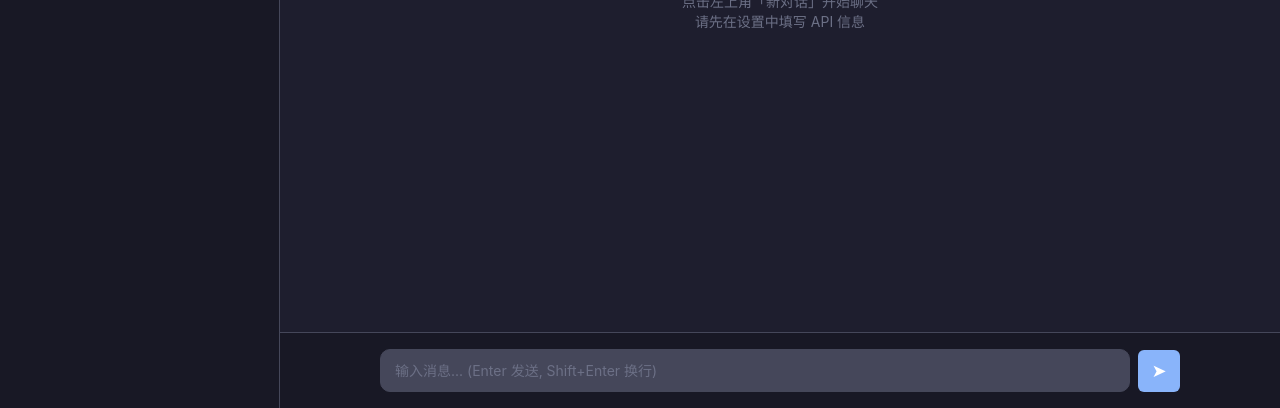
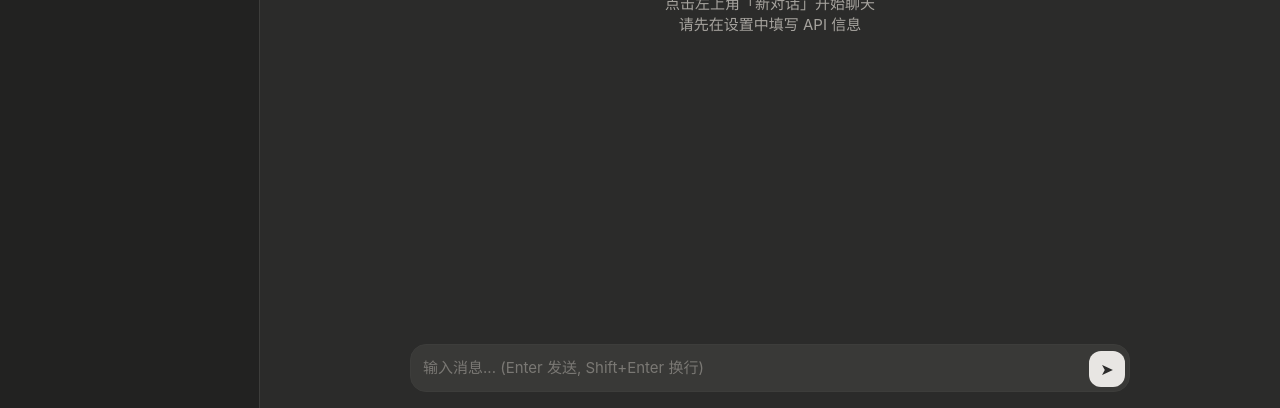
Before and after one commit to Aletnor/ai-chat, a plain HTML site: page index.html in a window 1280 px wide. Shown: the part 392-800 px from the top of the page. Drawn offline with nearby package versions, Linux system fonts and the light colour scheme; a small style sheet from the web is missing.

Commit message:
UI overhaul: Claude.ai warm color palette, rounded bubbles, refined layout

```diff
--- a/index.html
+++ b/index.html
@@ -12,44 +12,50 @@
 <style>
 /* ========== CSS 变量 / 主题 ========== */
 :root {
-  --bg-primary: #1e1e2e;
-  --bg-secondary: #181825;
-  --bg-tertiary: #313244;
-  --bg-input: #45475a;
-  --text-primary: #cdd6f4;
-  --text-secondary: #a6adc8;
-  --text-muted: #6c7086;
-  --accent: #89b4fa;
-  --accent-hover: #74c7ec;
-  --user-msg-bg: #313244;
-  --ai-msg-bg: #1e1e2e;
-  --border-color: #45475a;
-  --danger: #f38ba8;
-  --danger-hover: #eba0ac;
-  --success: #a6e3a1;
-  --sidebar-width: 280px;
-  --scrollbar-thumb: #45475a;
+  --bg-primary: #2b2b2a;
+  --bg-secondary: #222221;
+  --bg-tertiary: #393937;
+  --bg-input: #393937;
+  --text-primary: #e8e6e3;
+  --text-secondary: #a6a39e;
+  --text-muted: #7a7874;
+  --accent: #da7756;
+  --accent-hover: #e88a6b;
+  --user-msg-bg: #3c3b39;
+  --ai-msg-bg: transparent;
+  --border-color: #3d3d3b;
+  --danger: #e87062;
+  --danger-hover: #d45a4c;
+  --success: #5bb98b;
+  --sidebar-width: 260px;
+  --scrollbar-thumb: #4a4a48;
   --scrollbar-track: transparent;
+  --code-bg: #1e1e1e;
+  --code-header-bg: #2d2d2c;
+  --code-text: #ccc;
 }
 
 [data-theme="light"] {
-  --bg-primary: #ffffff;
-  --bg-secondary: #f5f5f5;
-  --bg-tertiary: #e8e8e8;
+  --bg-primary: #faf9f6;
+  --bg-secondary: #f0eeea;
+  --bg-tertiary: #e8e6e1;
   --bg-input: #ffffff;
-  --text-primary: #333333;
-  --text-secondary: #666666;
+  --text-primary: #1a1a1a;
+  --text-secondary: #5a5a5a;
   --text-muted: #999999;
-  --accent: #4a90d9;
-  --accent-hover: #357abd;
-  --user-msg-bg: #e3f2fd;
-  --ai-msg-bg: #ffffff;
-  --border-color: #e0e0e0;
-  --danger: #e74c3c;
-  --danger-hover: #c0392b;
-  --success: #27ae60;
-  --scrollbar-thumb: #ccc;
+  --accent: #da7756;
+  --accent-hover: #c56843;
+  --user-msg-bg: #f0ede6;
+  --ai-msg-bg: transparent;
+  --border-color: #e5e3de;
+  --danger: #d94b4b;
+  --danger-hover: #c03a3a;
+  --success: #3aa06b;
+  --scrollbar-thumb: #d0cec9;
   --scrollbar-track: transparent;
+  --code-bg: #f5f4f1;
+  --code-header-bg: #eae8e4;
+  --code-text: #37352f;
 }
 
 /* ========== 全局样式 ========== */
@@ -93,7 +99,7 @@ button {
 }
 
 .sidebar-header {
-  padding: 16px;
+  padding: 12px;
   border-bottom: 1px solid var(--border-color);
   display: flex;
   gap: 8px;
@@ -102,20 +108,21 @@ button {
 .sidebar-header button {
   flex: 1;
   padding: 10px;
-  background: var(--accent);
-  color: #fff;
+  background: var(--text-primary);
+  color: var(--bg-primary);
   font-weight: 600;
-}
-.sidebar-header button:hover { background: var(--accent-hover); }
+  border-radius: 8px;
+}
+.sidebar-header button:hover { opacity: 0.85; }
 
 .sidebar-header .btn-settings {
   flex: none;
   width: 40px;
   background: var(--bg-tertiary);
-  color: var(--text-primary);
+  color: var(--text-secondary);
   font-size: 18px;
 }
-.sidebar-header .btn-settings:hover { background: var(--border-color); }
+.sidebar-header .btn-settings:hover { background: var(--border-color); color: var(--text-primary); }
 
 .chat-list {
   flex: 1;
@@ -176,12 +183,12 @@ button {
 
 /* 顶栏 */
 .topbar {
-  padding: 12px 16px;
+  padding: 12px 20px;
   border-bottom: 1px solid var(--border-color);
   display: flex;
   align-items: center;
   gap: 12px;
-  background: var(--bg-secondary);
+  background: var(--bg-primary);
 }
 
 .topbar .btn-toggle-sidebar {
@@ -205,13 +212,13 @@ button {
 .messages-container {
   flex: 1;
   overflow-y: auto;
-  padding: 16px;
+  padding: 24px 16px;
 }
 
 .message {
-  max-width: 800px;
-  margin: 0 auto 4px;
-  padding: 12px 0;
+  max-width: 720px;
+  margin: 0 auto;
+  padding: 14px 0;
 }
 
 .message-user {
@@ -234,15 +241,15 @@ button {
 .message-role { display: none; }
 
 .message-content {
-  line-height: 1.7;
-  font-size: 14.5px;
+  line-height: 1.75;
+  font-size: 15px;
   word-break: break-word;
 }
 
 .message-user .message-content {
   background: var(--user-msg-bg);
-  padding: 10px 16px;
-  border-radius: 18px 18px 4px 18px;
+  padding: 12px 18px;
+  border-radius: 20px 20px 4px 20px;
 }
 
 .message-assistant .message-content {
@@ -281,10 +288,11 @@ button {
 /* 代码块容器 */
 .code-block-wrapper {
   position: relative;
-  margin: 8px 0;
-  border-radius: 8px;
+  margin: 10px 0;
+  border-radius: 10px;
   overflow: hidden;
-  background: #0d1117;
+  background: var(--code-bg);
+  border: 1px solid var(--border-color);
 }
 
 .code-block-header {
@@ -292,19 +300,19 @@ button {
   justify-content: space-between;
   align-items: center;
   padding: 6px 12px;
-  background: #161b22;
+  background: var(--code-header-bg);
   font-size: 12px;
-  color: #8b949e;
+  color: var(--text-muted);
 }
 
 .code-block-copy {
   background: none;
-  color: #8b949e;
+  color: var(--text-muted);
   font-size: 12px;
   padding: 2px 8px;
   border-radius: 4px;
 }
-.code-block-copy:hover { color: #fff; background: rgba(255,255,255,0.1); }
+.code-block-copy:hover { color: var(--text-primary); background: var(--bg-tertiary); }
 
 .code-block-wrapper pre {
   margin: 0;
@@ -328,59 +336,62 @@ button {
   color: var(--text-muted);
 }
 
-.welcome h2 { font-size: 24px; margin-bottom: 8px; color: var(--text-secondary); }
-.welcome p { font-size: 14px; }
+.welcome h2 { font-size: 28px; margin-bottom: 8px; color: var(--text-primary); font-weight: 600; }
+.welcome p { font-size: 15px; color: var(--text-secondary); }
 
 /* 输入区域 */
 .input-area {
-  padding: 16px;
-  border-top: 1px solid var(--border-color);
-  background: var(--bg-secondary);
+  padding: 12px 16px 16px;
+  background: var(--bg-primary);
 }
 
 .input-wrapper {
-  max-width: 800px;
+  max-width: 720px;
   margin: 0 auto;
   display: flex;
   gap: 8px;
   align-items: flex-end;
-}
+  background: var(--bg-input);
+  border: 1px solid var(--border-color);
+  border-radius: 16px;
+  padding: 4px 4px 4px 12px;
+  transition: border-color 0.2s;
+}
+
+.input-wrapper:focus-within { border-color: var(--text-muted); }
 
 .input-wrapper textarea {
   flex: 1;
   resize: none;
-  border: 1px solid var(--border-color);
-  border-radius: 10px;
-  padding: 10px 14px;
-  font-size: 14px;
+  border: none;
+  padding: 8px 0;
+  font-size: 15px;
   font-family: inherit;
   line-height: 1.5;
-  background: var(--bg-input);
+  background: transparent;
   color: var(--text-primary);
   max-height: 200px;
-  min-height: 42px;
+  min-height: 36px;
   outline: none;
-  transition: border-color 0.2s;
-}
-
-.input-wrapper textarea:focus { border-color: var(--accent); }
+}
 
 .input-wrapper textarea::placeholder { color: var(--text-muted); }
 
 .btn-send {
-  width: 42px;
-  height: 42px;
-  background: var(--accent);
-  color: #fff;
-  font-size: 18px;
+  width: 36px;
+  height: 36px;
+  background: var(--text-primary);
+  color: var(--bg-primary);
+  font-size: 16px;
   display: flex;
   align-items: center;
   justify-content: center;
   flex-shrink: 0;
-}
-.btn-send:hover { background: var(--accent-hover); }
-.btn-send:disabled { opacity: 0.5; cursor: not-allowed; }
-.btn-send.btn-stop { background: var(--danger); }
+  border-radius: 12px;
+}
+.btn-send:hover { opacity: 0.8; }
+.btn-send:disabled { opacity: 0.3; cursor: not-allowed; }
+.btn-send.btn-stop { background: var(--danger); color: #fff; }
 .btn-send.btn-stop:hover { background: var(--danger-hover); }
 
 /* ========== 设置面板 ========== */
@@ -396,14 +407,15 @@ button {
 .settings-overlay.active { display: flex; }
 
 .settings-panel {
-  background: var(--bg-secondary);
-  border-radius: 12px;
-  padding: 24px;
+  background: var(--bg-primary);
+  border-radius: 16px;
+  padding: 28px;
   width: 90%;
   max-width: 480px;
   max-height: 80vh;
   overflow-y: auto;
   border: 1px solid var(--border-color);
+  box-shadow: 0 8px 32px rgba(0,0,0,0.12);
 }
 
 .settings-panel h2 {
@@ -496,11 +508,12 @@ button {
   flex: 1;
   padding: 8px;
   background: var(--bg-tertiary);
-  color: var(--text-primary);
+  color: var(--text-secondary);
   font-size: 13px;
-}
-.theme-switcher button:hover { background: var(--border-color); }
-.theme-switcher button.active { background: var(--accent); color: #fff; }
+  border-radius: 8px;
+}
+.theme-switcher button:hover { color: var(--text-primary); }
+.theme-switcher button.active { background: var(--text-primary); color: var(--bg-primary); }
 
 /* 错误提示 */
 .error-toast {
@@ -602,17 +615,17 @@ button {
 
 /* 思考链折叠块 */
 .thinking-block {
-  margin-bottom: 8px;
+  margin-bottom: 10px;
   border: 1px solid var(--border-color);
-  border-radius: 8px;
+  border-radius: 10px;
   overflow: hidden;
 }
 
 .thinking-toggle {
   width: 100%;
-  padding: 8px 12px;
+  padding: 8px 14px;
   background: var(--bg-tertiary);
-  color: var(--text-secondary);
+  color: var(--text-muted);
   font-size: 13px;
   border-radius: 0;
   display: flex;
@@ -620,7 +633,7 @@ button {
   gap: 6px;
   text-align: left;
 }
-.thinking-toggle:hover { background: var(--border-color); }
+.thinking-toggle:hover { color: var(--text-secondary); }
 
 .thinking-toggle .arrow {
   transition: transform 0.2s;
```
